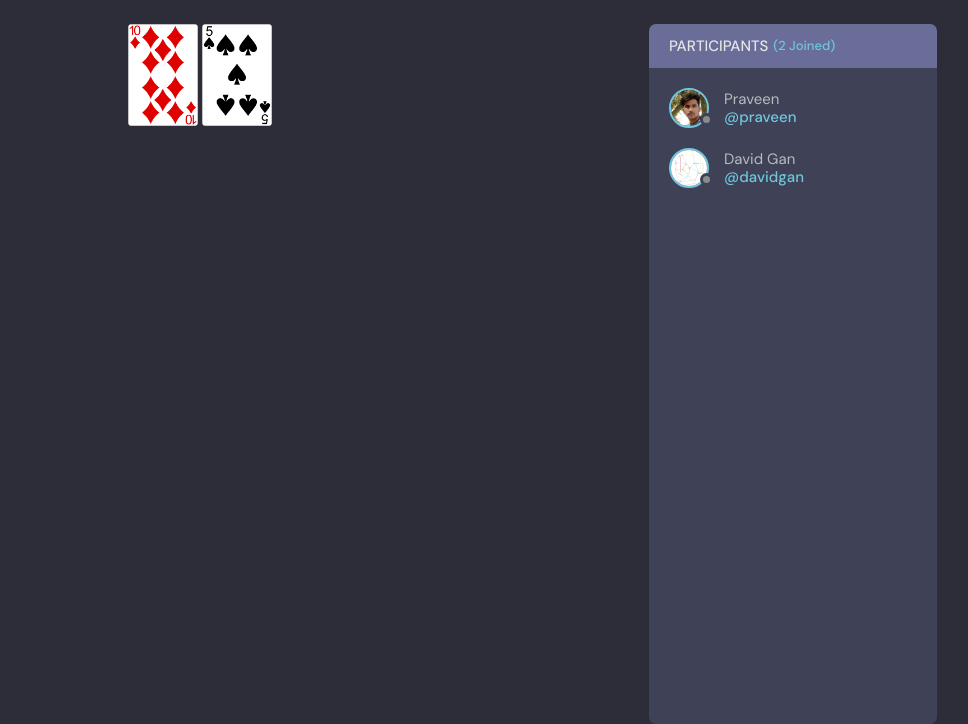
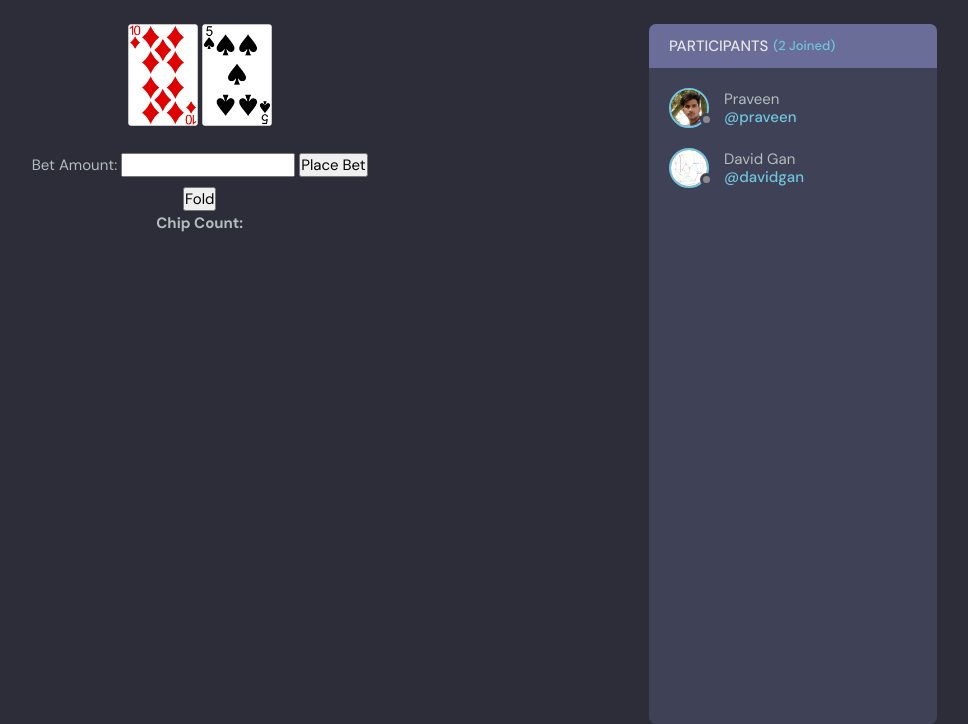
Before and after one commit to davidgan1218/Poker-Game, a Django app: page /room/16/ in a window 1280 px wide. Shown: the part 76-800 px from the top of the page, without its empty margins (279-1247 px from the left). Run offline with Django 3.2, Linux system fonts and the light colour scheme; data comes from the database, SQL or seed files in the repository; both versions use the stored data as it was after the commit.

Commit message:
basic bet form set up

```diff
--- /dev/null
+++ b/base/templates/base/gameplay/flop.html
@@ -0,0 +1,6 @@
+{% extends 'main.html' %}
+
+{% block content %}
+<h1 style="text-align: center; margin-top: 80px;">Bet Amount: {{ bet_amount }}</h1>
+
+{% endblock content %}
--- a/base/templates/base/home.html
+++ b/base/templates/base/home.html
@@ -32,7 +32,7 @@
 
       <div class="roomList__header">
         <div>
-          <h2>Study Rooms</h2>
+          <h2>Poker Rooms</h2>
           <p>{{room_count}} Rooms available</p>
         </div>
 
--- a/base/templates/base/room.html
+++ b/base/templates/base/room.html
@@ -9,6 +9,21 @@
       {% for card in player_cards %}
         <img src="{% static 'images/cardDeck/' %}{{ card }}.png" alt="card" style="width: 70px; height: auto;">
       {% endfor %}
+
+      <!-- Bet Button -->
+      <form method="post" action="{% url 'flop' pk=room.id %}" style="margin-top:20px;">
+        {% csrf_token %}
+        <label for="bet_amount">Bet Amount: </label>
+        <input type="number" id="bet_amount" name="bet_amount" min="1" step="1" required>
+        <button type="submit">Place Bet</button>
+      </form>
+
+      <form method="post" action="{% url 'room' pk=room.id %}" style="margin-top:10px;">
+        {% csrf_token %}
+        <button type="submit">Fold</button>
+
+      </form>
+      <h1>Chip Count: {{ request.user.username }}</h1>
     </div>
     <!-- Room End -->
 
--- a/base/urls.py
+++ b/base/urls.py
@@ -8,6 +8,10 @@
 
     path('', views.home, name="home"),
     path('room/<str:pk>/', views.room, name="room"),
+    path('flop/<str:pk>/', views.flop, name="flop"),
+
+
+
     path('profile/<str:pk>/', views.userProfile, name="user-profile"),
 
     path('create-room/', views.createRoom, name="create-room"),
--- a/base/views.py
+++ b/base/views.py
@@ -95,6 +95,7 @@
     random.shuffle(deck)
     return deck
 
+
 def room(request, pk):
     room = Room.objects.get(id=pk)
     room_messages = room.message_set.all()
@@ -115,6 +116,13 @@
     context = {'room': room, 'room_messages': room_messages,
                'participants': participants, 'player_cards': cards}
     return render(request, 'base/room.html', context)
+
+def flop(request, pk):
+    if request.method == "POST":
+        bet_amount = request.POST.get('bet_amount')
+
+        context = {'bet_amount': bet_amount}
+        return render(request, 'base/gameplay/flop.html', context)
 
 #END -----------------------------------------------------------------------------
 
```
Also changed, not shown: base/templates/base/gameplay/fold.html (added), db.sqlite3.
